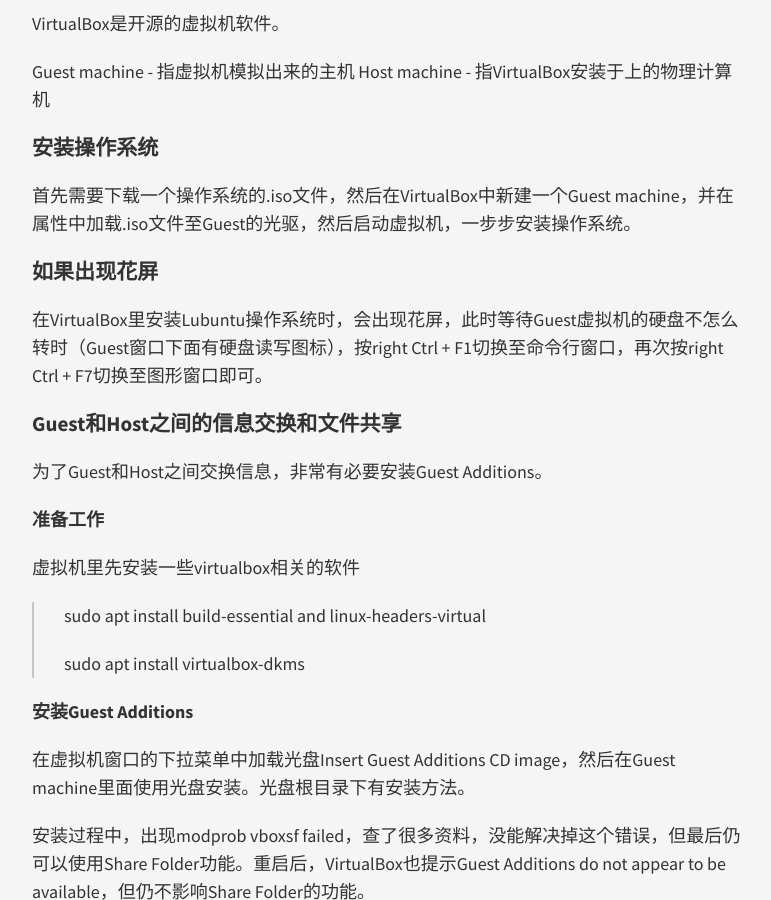
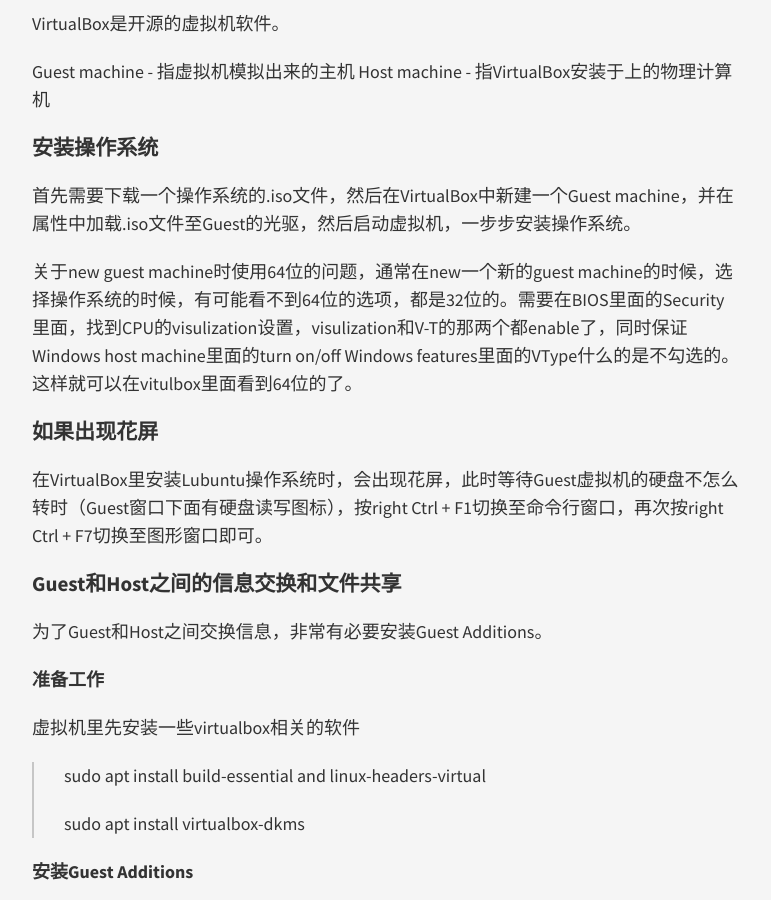
Before and after one commit to Dinneth/myblog, a Jekyll site: the page built from _posts/2018-02-07-Git-Jekyll-Ubuntu.md, in a window 1280 px wide and 900 px high, scrolled down 3102 px. Shown: the whole window, without its empty margins (253-1024 px from the left). Built offline with Jekyll 4.4.1, drawn with Linux system fonts in a browser that asks for light colours.

Commit message:
virtualbox 64位

```diff
--- a/_posts/2018-02-07-Git-Jekyll-Ubuntu.md
+++ b/_posts/2018-02-07-Git-Jekyll-Ubuntu.md
@@ -91,6 +91,8 @@ Host machine - 指VirtualBox安装于上的物理计算机
 ### 安装操作系统
 
 首先需要下载一个操作系统的.iso文件，然后在VirtualBox中新建一个Guest machine，并在属性中加载.iso文件至Guest的光驱，然后启动虚拟机，一步步安装操作系统。
+
+关于new guest machine时使用64位的问题，通常在new一个新的guest machine的时候，选择操作系统的时候，有可能看不到64位的选项，都是32位的。需要在BIOS里面的Security里面，找到CPU的visulization设置，visulization和V-T的那两个都enable了，同时保证Windows host machine里面的turn on/off Windows features里面的VType什么的是不勾选的。这样就可以在vitulbox里面看到64位的了。
 
 
 ### 如果出现花屏
```
